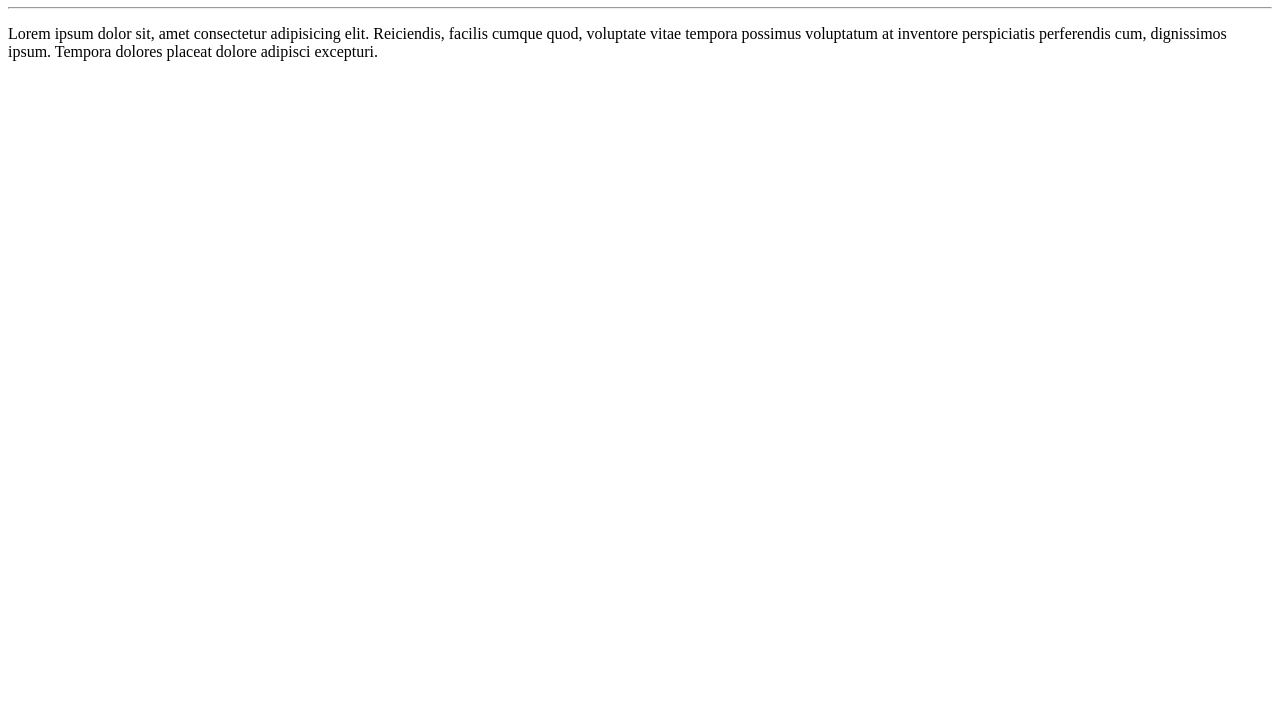
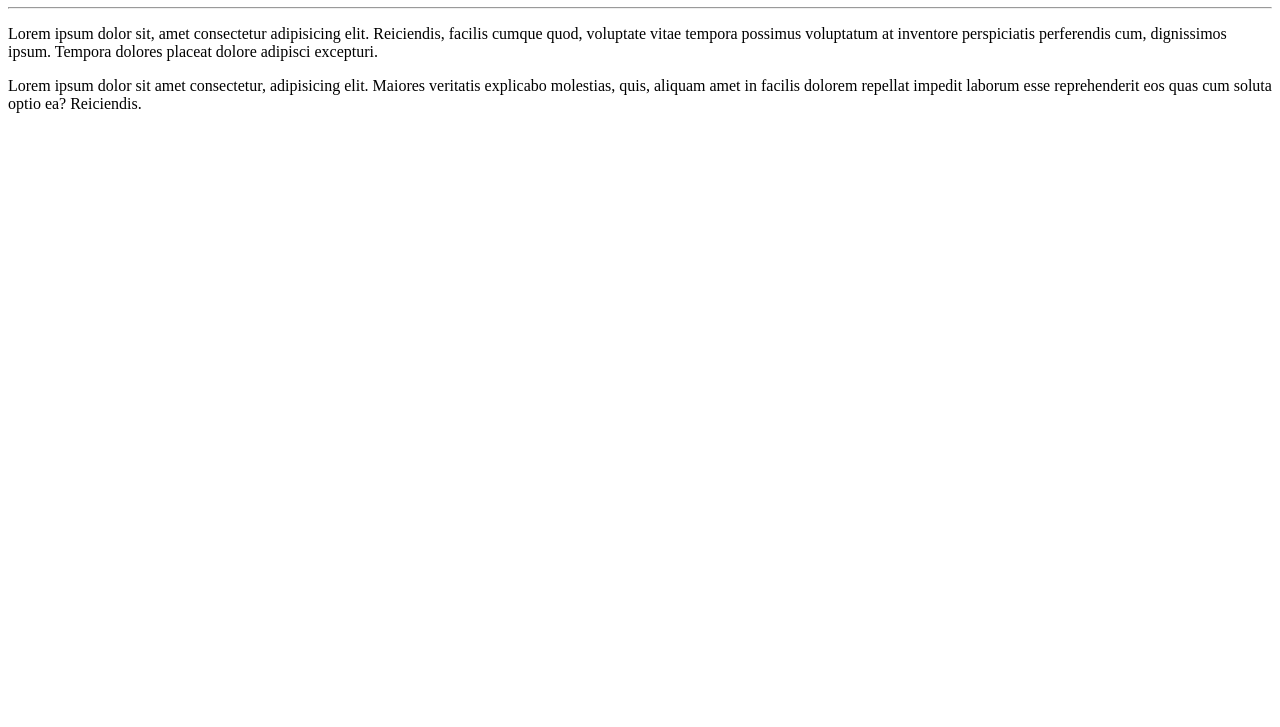
Before and after one commit to Ryankd6/Ola-Mundo, a plain HTML site: page site-exemplo/index.html in a window 1280 px wide. Shown: the part 73-800 px from the top of the page. Drawn offline with Linux system fonts and the light colour scheme.

Commit message:
Adicionei um parágrafo

```diff
--- a/site-exemplo/index.html
+++ b/site-exemplo/index.html
@@ -9,5 +9,6 @@
     <h1>Olá, Mundo!</h1>
     <hr>
     <p>Lorem ipsum dolor sit, amet consectetur adipisicing elit. Reiciendis, facilis cumque quod, voluptate vitae tempora possimus voluptatum at inventore perspiciatis perferendis cum, dignissimos ipsum. Tempora dolores placeat dolore adipisci excepturi.</p>
+    <p>Lorem ipsum dolor sit amet consectetur, adipisicing elit. Maiores veritatis explicabo molestias, quis, aliquam amet in facilis dolorem repellat impedit laborum esse reprehenderit eos quas cum soluta optio ea? Reiciendis.</p>
 </body>
 </html>
```
